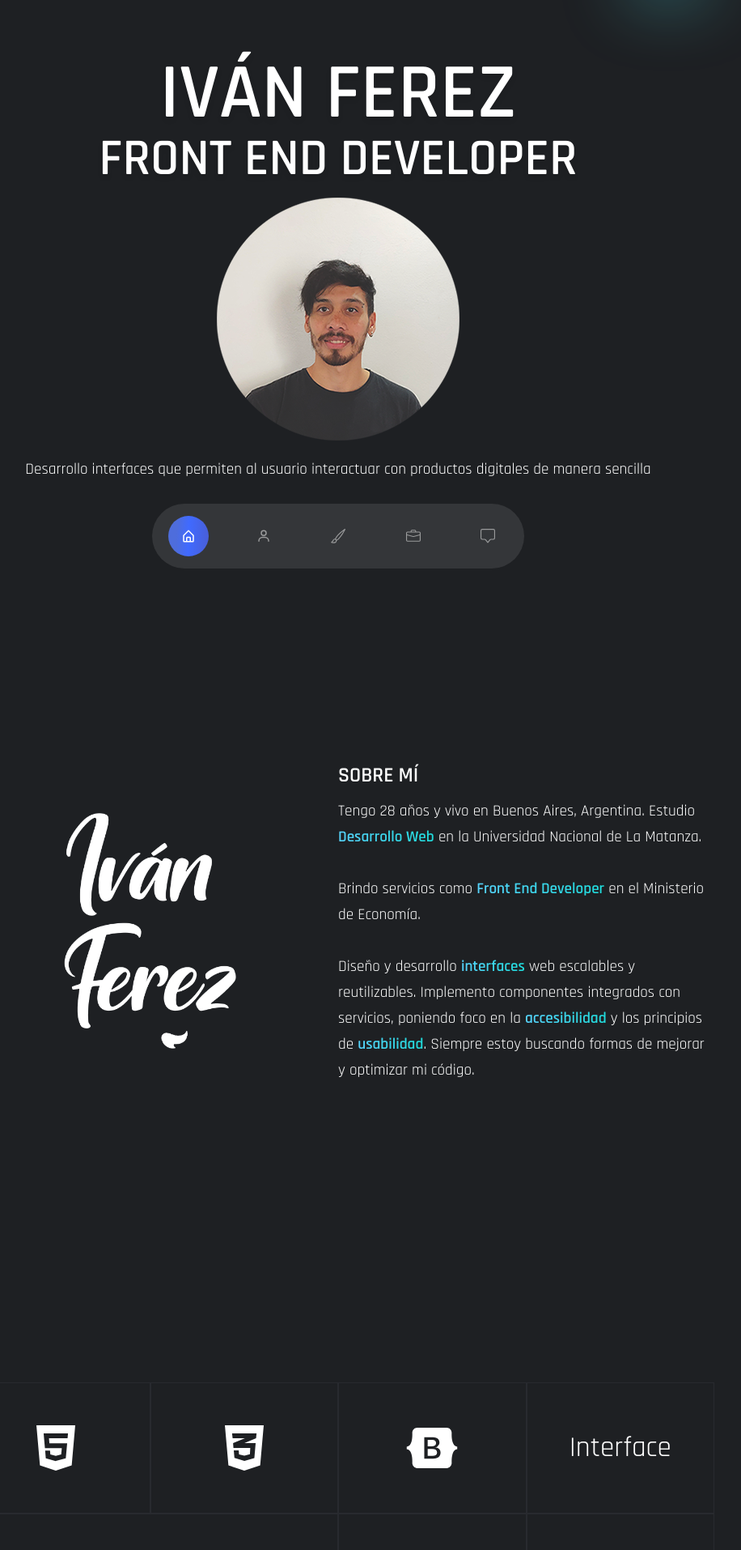
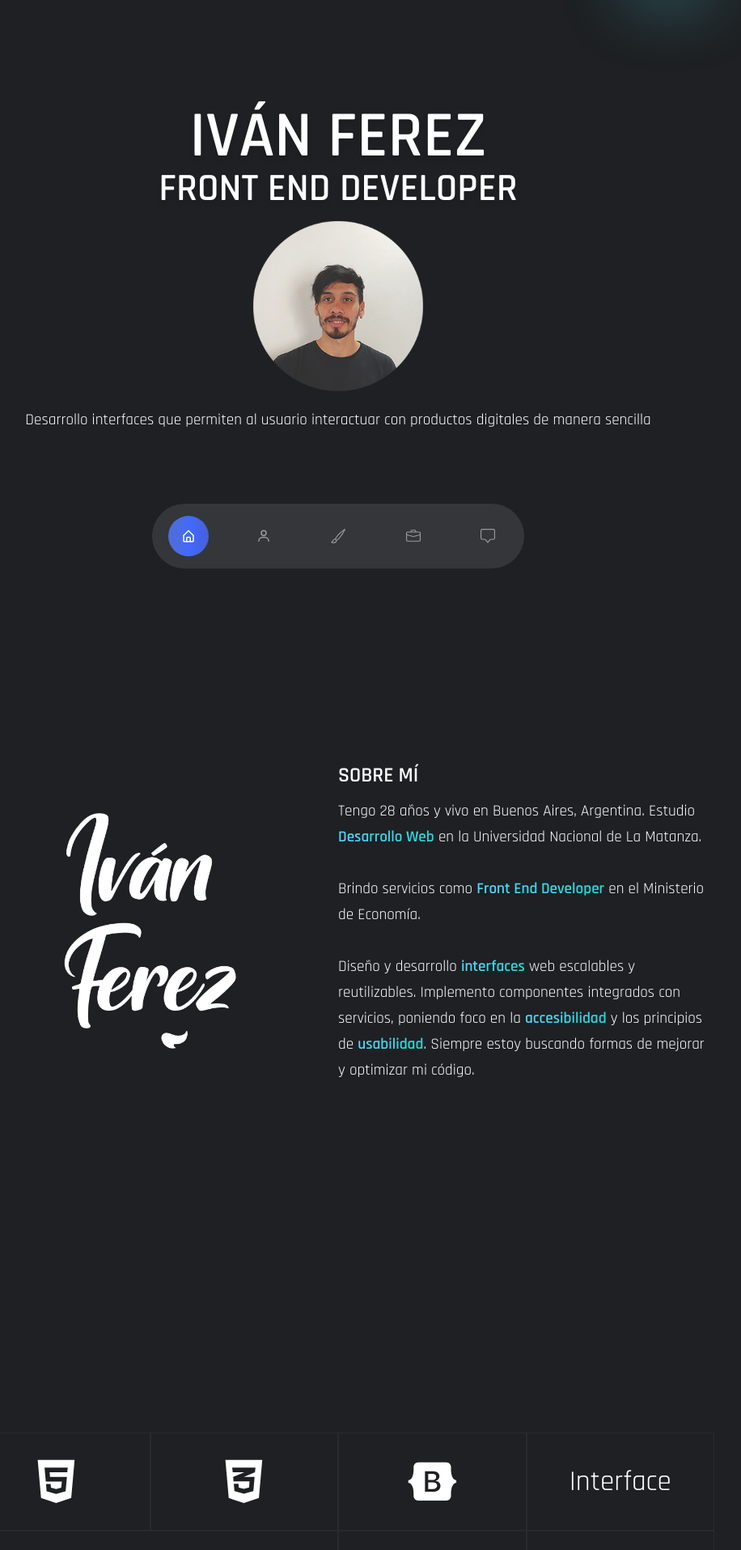
Before and after one commit to iferez/Portfolio, a React (Create React App) app: page / in a window 1280 px wide. Shown: the part 66-1980 px from the top of the page at 81% size, without its empty margins (222-1138 px from the left). Built offline with nearby package versions, Linux system fonts and the light colour scheme; the HTML template or start-up script is replaced by a standard one; a web font is replaced by a local one.

Commit message:
Fix padding cards services - fix banner responsive

```diff
--- a/src/components/Banner.jsx
+++ b/src/components/Banner.jsx
@@ -12,7 +12,7 @@ function Banner() {
           initial="hidden"
           whileInView={"show"}
           viewport={{ once: false, amount: 0.7 }}
-          className="mb-0 text-[3rem] md:text-[6rem] xl:text-[8rem] font-secondary font-semibold uppercase leading-[1] text-center z-30 relative drop-shadow-md"
+          className="mb-0 text-[3rem] md:text-[5rem] xl:text-[7.5rem] font-secondary font-semibold uppercase leading-[1] text-center z-30 relative drop-shadow-md"
         >
           IVÁN FEREZ
         </motion.h1>
@@ -21,7 +21,7 @@ function Banner() {
           initial="hidden"
           whileInView={"show"}
           viewport={{ once: false, amount: 0.7 }}
-          className="text-[2rem] md:text-[4rem] xl:text-[6rem] font-secondary font-semibold uppercase leading-[1] text-center z-30 mb-4 relative drop-shadow-md"
+          className="text-[2rem] md:text-[3rem] xl:text-[5.5rem] font-secondary font-semibold uppercase leading-[1] text-center z-30 mb-4 relative drop-shadow-md"
         >
           FRONT END DEVELOPER
         </motion.h2>
@@ -31,7 +31,7 @@ function Banner() {
           whileInView={"show"}
           className=" flex max-w-max items-center mx-auto mb-5 z-20"
         >
-          <img src={Perfil} alt="Foto de perfil" className="max-w-[230px] md:max-w-lg" />
+          <img src={Perfil} alt="Foto de perfil" className="max-w-[210px] xl:max-w-lg" />
         </motion.div>
         <motion.p
           variants={fadeIn("down", 1)}
--- a/src/index.css
+++ b/src/index.css
@@ -175,17 +175,17 @@
   }
 
   .col-card {
-    padding: 3rem;
+    padding: 1.8rem;
     font-size: 2.2rem;
   }
 
   .col-card svg {
-    font-size: 4rem;
+    font-size: 3.8rem;
   }
 
   .col-card-text {
-    margin-top: 7rem;
-    font-size: 1.4rem;
+    margin-top: 6rem;
+    font-size: 1.2rem;
   }
 
   .swiper-pagination-bullet {
@@ -195,7 +195,7 @@
   }
 
   .contacto-link {
-    margin-top: 5rem;
+    margin-top: 3.5rem;
   }
 
   .active {
@@ -216,6 +216,11 @@
     margin-top: 9rem;
     font-size: 1.6rem;
   }
+
+  .contacto-link {
+    margin-top: 5rem;
+  }
+
 }
 
 
```
